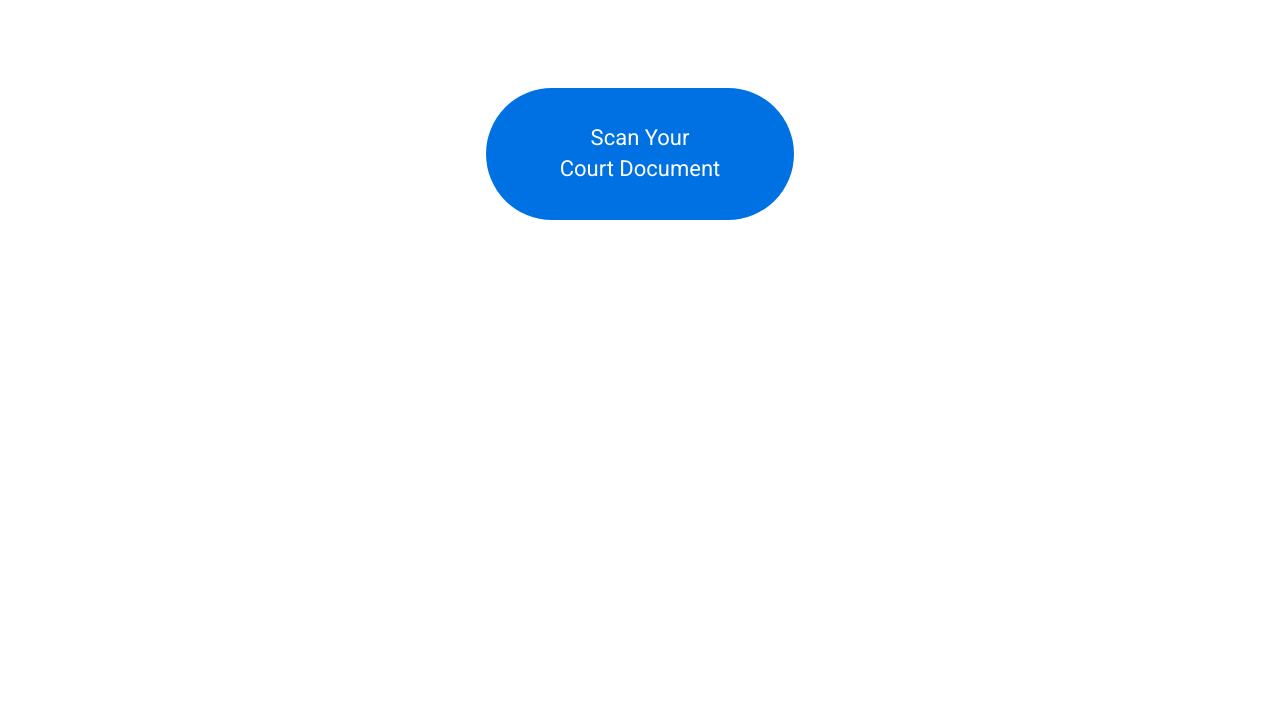
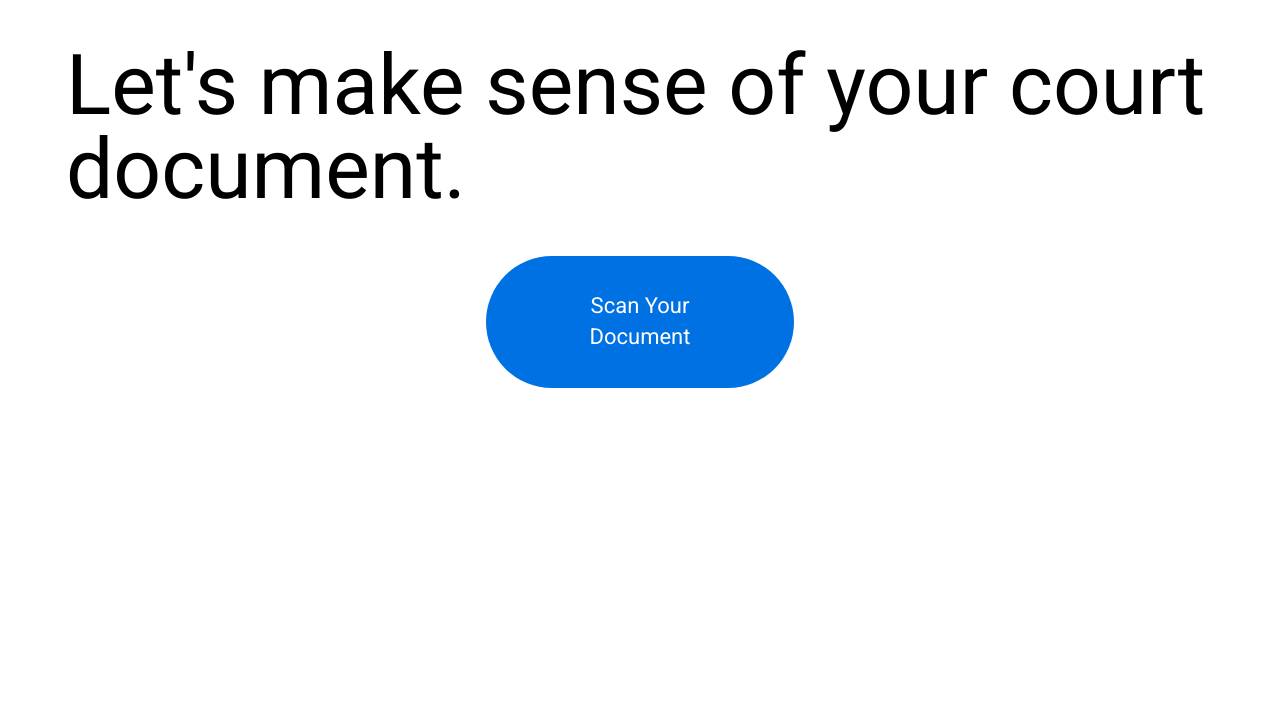
Before and after one commit to amitkumar/hack-for-justice, a website: page views/index.html in a window 1280 px wide. Shown: the top 712 px of the page. Drawn offline with nearby package versions, Linux system fonts and the light colour scheme; files that its build step writes are made by us from their sources; files whose address does not match are found by name.

Commit message:
copy updates

```diff
--- a/assets/styles/styles.css
+++ b/assets/styles/styles.css
@@ -78,6 +78,11 @@ p {
 	min-height: 100%;
 	position: relative;
 }
+
+.page-upload h1 {
+	color: #000;
+}
+
 
 .page-upload p {
 	padding-right: 3em;
@@ -168,6 +173,7 @@ h1 {
     height: auto;
     padding: 1em;
     text-decoration: underline;
+    margin-bottom: 5em;
 }
 
 .btn-upload-wrapper {
--- a/views/index.html
+++ b/views/index.html
@@ -9,11 +9,11 @@
 <body>
 	<section class="page page-1 page-upload active">
 		<section class="content">
-			<h1></h1>
+			<h1>Let's make sense of your court document.</h1>
 			<p></p>
 
 			<div class="btn btn-upload-wrapper">
-				<span>Scan Your<br/>Court Document</span>
+				<span>Scan Your<br/>Document</span>
 				<input id="image-select" type="file" accept="image/*"/>
 			</div>
 		</section>
@@ -79,7 +79,7 @@
 
 						<!-- <p class="accel"></p> -->
 						<a href="https://invis.io/4678GMFMU#/157028313_Criminal_Justice_System-pdf_1 " class="btn btn-get-more" data-depth=".2" >
-							<span>Show me where I am</span>
+							<span>Show me where I am<br/>in the process</span>
 						</a>
 					<!-- </div> -->
 						<div style="padding-bottom: 10em;">&nbsp;</div>
```
